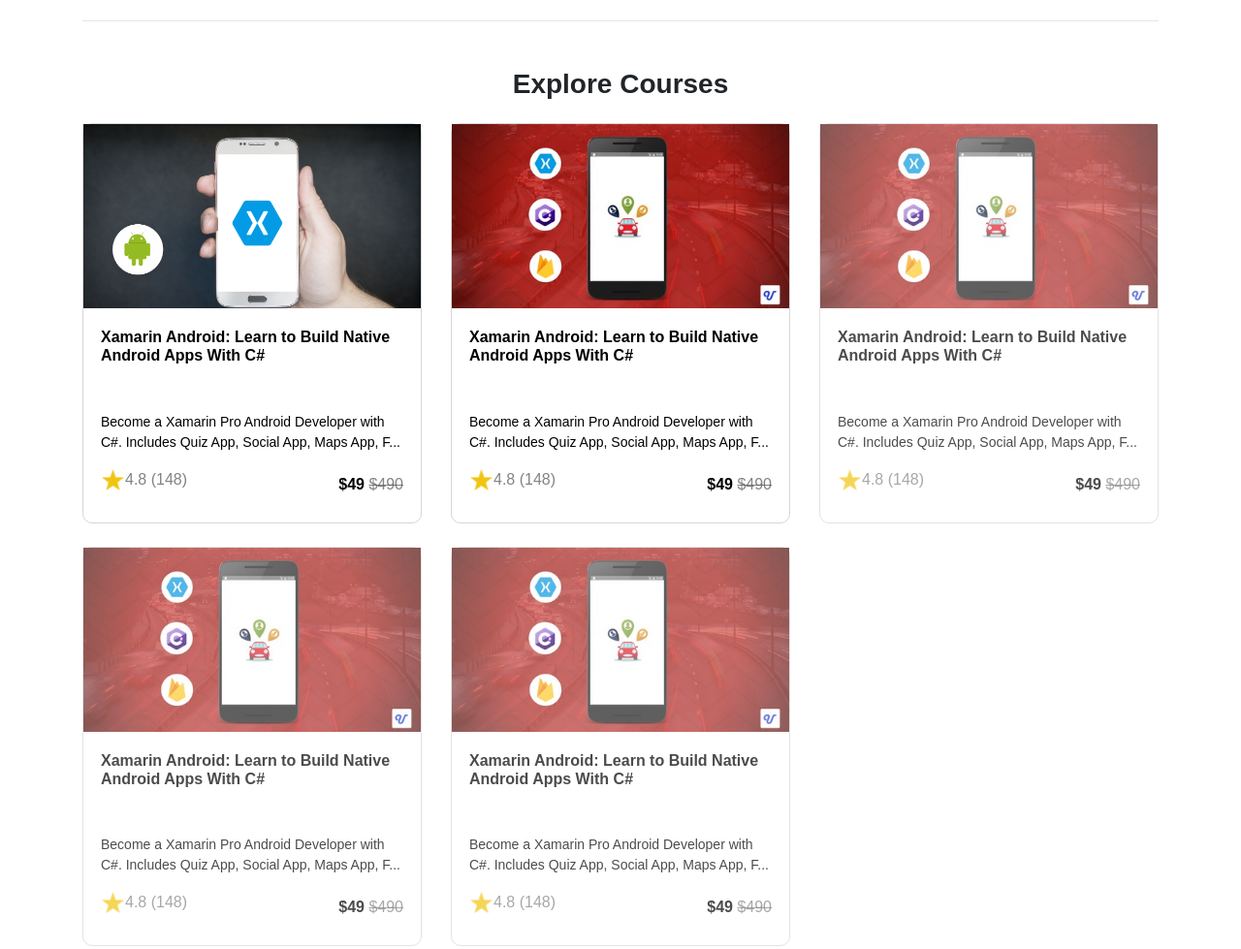
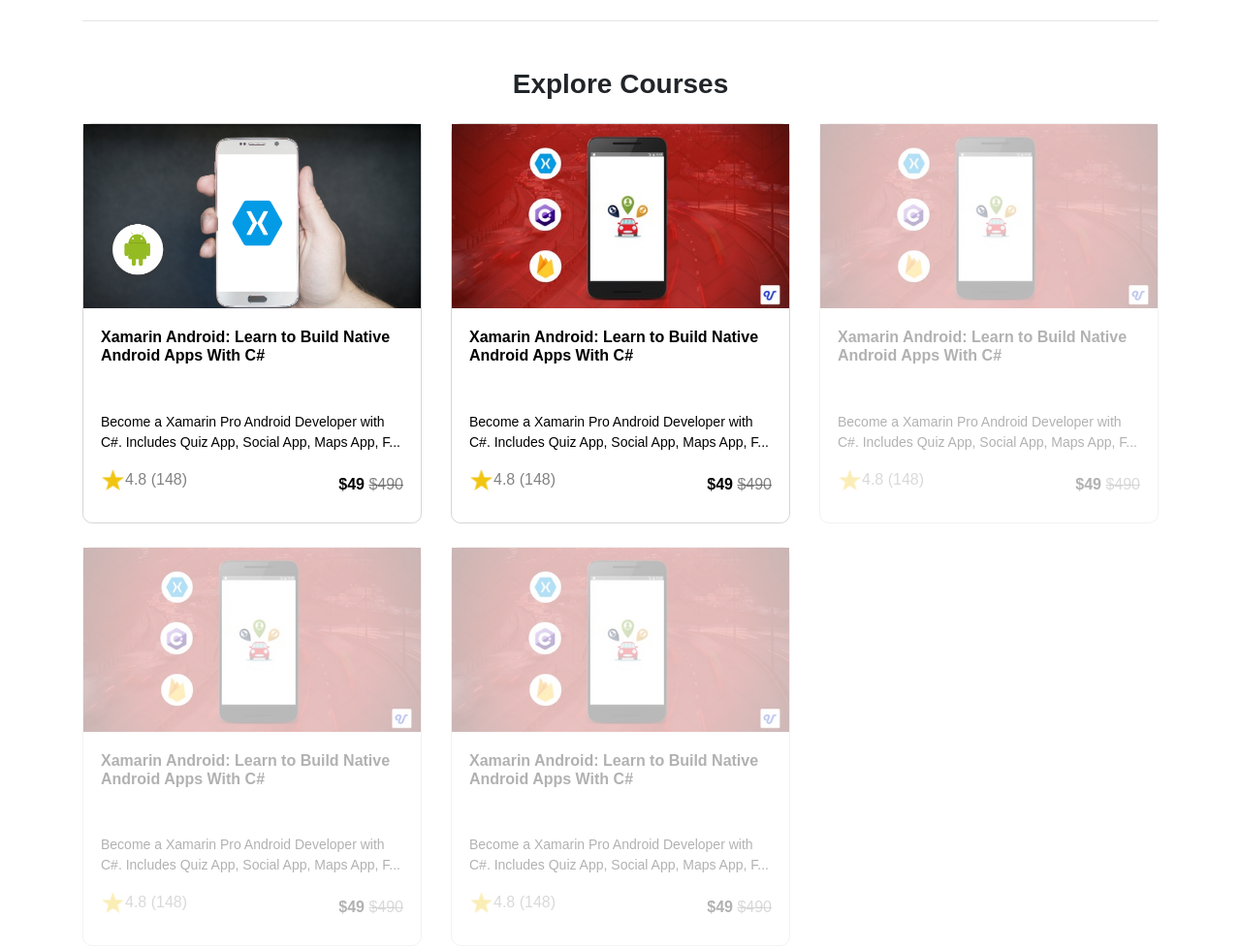
Before and after one commit to bukasin1/bukasin1.github.io, a plain HTML site: page ufinix/index.html in a window 1280 px wide. Shown: the part 1060-2039 px from the top of the page at 97% size. Drawn offline with Linux system fonts and the light colour scheme.

Commit message:
Update style.css

```diff
--- a/ufinix/css/style.css
+++ b/ufinix/css/style.css
@@ -179,7 +179,7 @@
 .bx21{
     border-radius: 10px;
     border: 1px solid rgba(153, 147, 147, 0.377);
-    opacity: .7;
+    opacity: .3;
 }
 .bx2{
     padding: 20px 18px 15px 18px;
```
